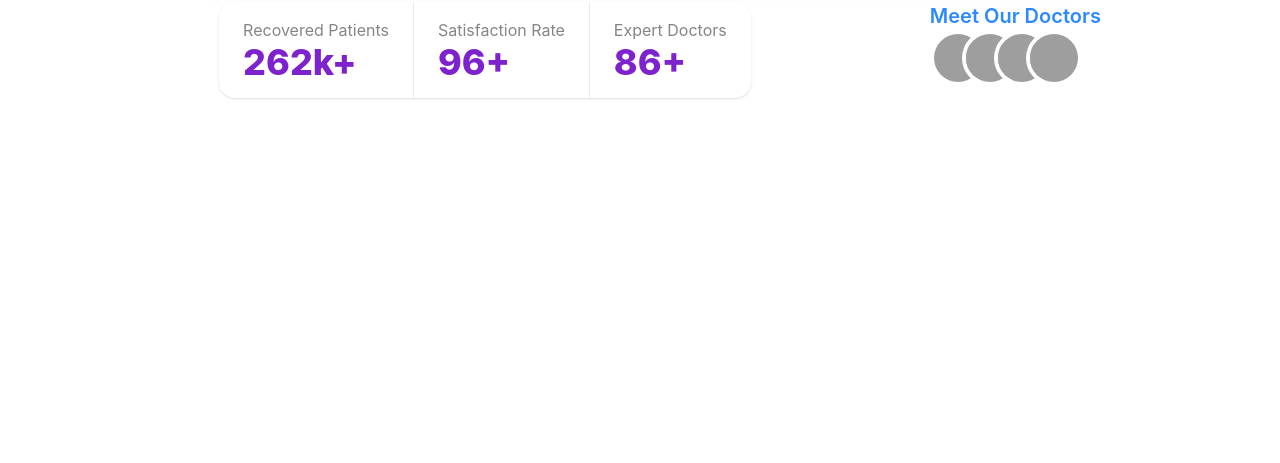
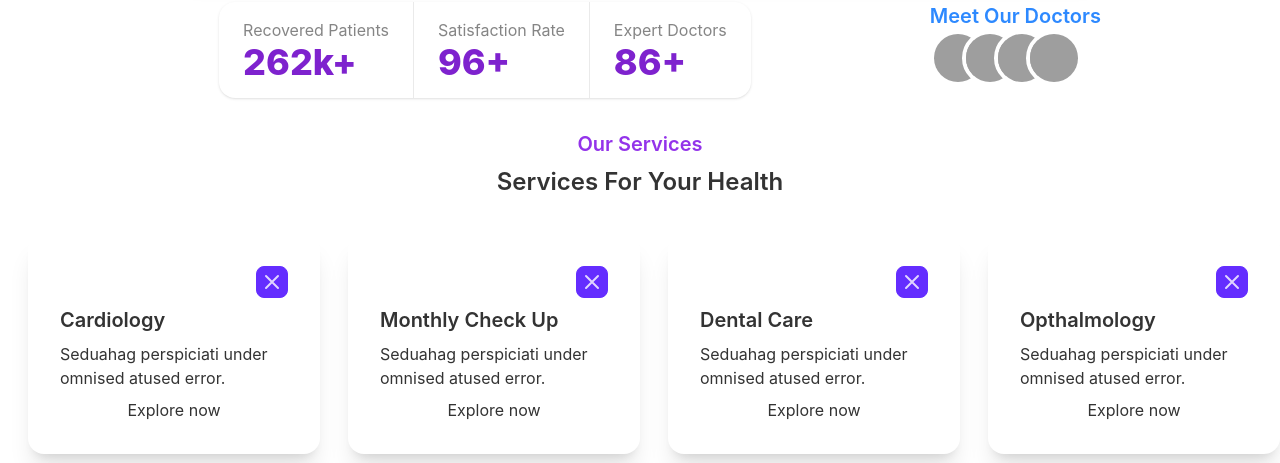
Before and after one commit to sabbir-hossen66/health-care, a React (Create React App) app: page / in a window 1280 px wide. Shown: the part 450-913 px from the top of the page. Before the commit the page ends 800 px from the top, so only its background shows below. Built offline with nearby package versions, Linux system fonts and the light colour scheme; grey boxes are pictures that could not be loaded.

Commit message:
services component added

```diff
--- a/src/App.js
+++ b/src/App.js
@@ -2,6 +2,7 @@ import { Route, Routes } from 'react-router-dom';
 import './App.css';
 import Count from './Pages/Count/Count';
 import Home from './Pages/Home/Home';
+import Services from './Pages/Services/Services';
 
 import Navbar from './Pages/Shared/Navbar';
 
@@ -13,6 +14,7 @@ function App() {
 
         <Route path='/' element={<Home></Home>}></Route>
         <Route path='/' element={<Count></Count>}></Route>
+        <Route path='/' element={<Services></Services>}></Route>
       </Routes>
     </div>
   );
--- a/src/Pages/Home/Home.js
+++ b/src/Pages/Home/Home.js
@@ -1,5 +1,6 @@
 import React from 'react';
 import Count from '../Count/Count';
+import Services from '../Services/Services';
 
 const Home = () => {
     return (
@@ -21,6 +22,7 @@ const Home = () => {
                 </div>
             </div>
             <Count></Count>
+            <Services></Services>
         </div>
 
     );
--- /dev/null
+++ b/src/Pages/Services/Services.js
@@ -0,0 +1,66 @@
+import React from 'react';
+
+const Services = () => {
+    return (
+        <div>
+            <h2 className='text-center mt-8 text-xl text-purple-600 font-semibold'>Our Services</h2>
+            <h1 className='text-center mt-2
+            text-2xl font-semibold'>Services For Your Health</h1>
+
+            <div className='py-3 flex place-content-evenly '>
+                <div class="ml-7 mt-6 card w-96 bg-base-100 shadow-xl">
+                    <div class="card-body">
+                        <div class="card-actions justify-end">
+                            <button class="btn btn-square btn-sm">
+                                <svg xmlns="http://www.w3.org/2000/svg" class="h-6 w-6" fill="none" viewBox="0 0 24 24" stroke="currentColor"><path stroke-linecap="round" stroke-linejoin="round" stroke-width="2" d="M6 18L18 6M6 6l12 12" /></svg>
+                            </button>
+                        </div>
+                        <h1 className='text-xl font-semibold '>Cardiology</h1>
+                        <p>Seduahag perspiciati under omnised atused error.</p>
+                        <button className='bg-accent'>Explore now</button>
+                    </div>
+                </div>
+
+                <div class="ml-7 mt-6 card w-96 bg-base-100 shadow-xl">
+                    <div class="card-body">
+                        <div class="card-actions justify-end">
+                            <button class="btn btn-square btn-sm">
+                                <svg xmlns="http://www.w3.org/2000/svg" class="h-6 w-6" fill="none" viewBox="0 0 24 24" stroke="currentColor"><path stroke-linecap="round" stroke-linejoin="round" stroke-width="2" d="M6 18L18 6M6 6l12 12" /></svg>
+                            </button>
+                        </div>
+                        <h1 className='text-xl font-semibold'>Monthly Check Up</h1>
+                        <p>Seduahag perspiciati under omnised atused error.</p>
+                        <button className='bg-accent'>Explore now</button>
+                    </div>
+                </div>
+                <div class="ml-7 mt-6 card w-96 bg-base-100 shadow-xl">
+                    <div class="card-body">
+                        <div class="card-actions justify-end">
+                            <button class="btn btn-square btn-sm">
+                                <svg xmlns="http://www.w3.org/2000/svg" class="h-6 w-6" fill="none" viewBox="0 0 24 24" stroke="currentColor"><path stroke-linecap="round" stroke-linejoin="round" stroke-width="2" d="M6 18L18 6M6 6l12 12" /></svg>
+                            </button>
+                        </div>
+                        <h1 className='text-xl font-semibold'>Dental Care</h1>
+                        <p>Seduahag perspiciati under omnised atused error.</p>
+                        <button className='bg-accent'>Explore now</button>
+                    </div>
+                </div>
+                <div class="ml-7 mt-6 card w-96 bg-base-100 shadow-xl">
+                    <div class="card-body">
+                        <div class="card-actions justify-end">
+                            <button class="btn btn-square btn-sm">
+                                <svg xmlns="http://www.w3.org/2000/svg" class="h-6 w-6" fill="none" viewBox="0 0 24 24" stroke="currentColor"><path stroke-linecap="round" stroke-linejoin="round" stroke-width="2" d="M6 18L18 6M6 6l12 12" /></svg>
+                            </button>
+                        </div>
+                        <h1 className='text-xl font-semibold'>Opthalmology</h1>
+                        <p>Seduahag perspiciati under omnised atused error.</p>
+                        <button className='bg-accent'>Explore now</button>
+                    </div>
+                </div>
+            </div>
+
+        </div >
+    );
+};
+
+export default Services;
```
